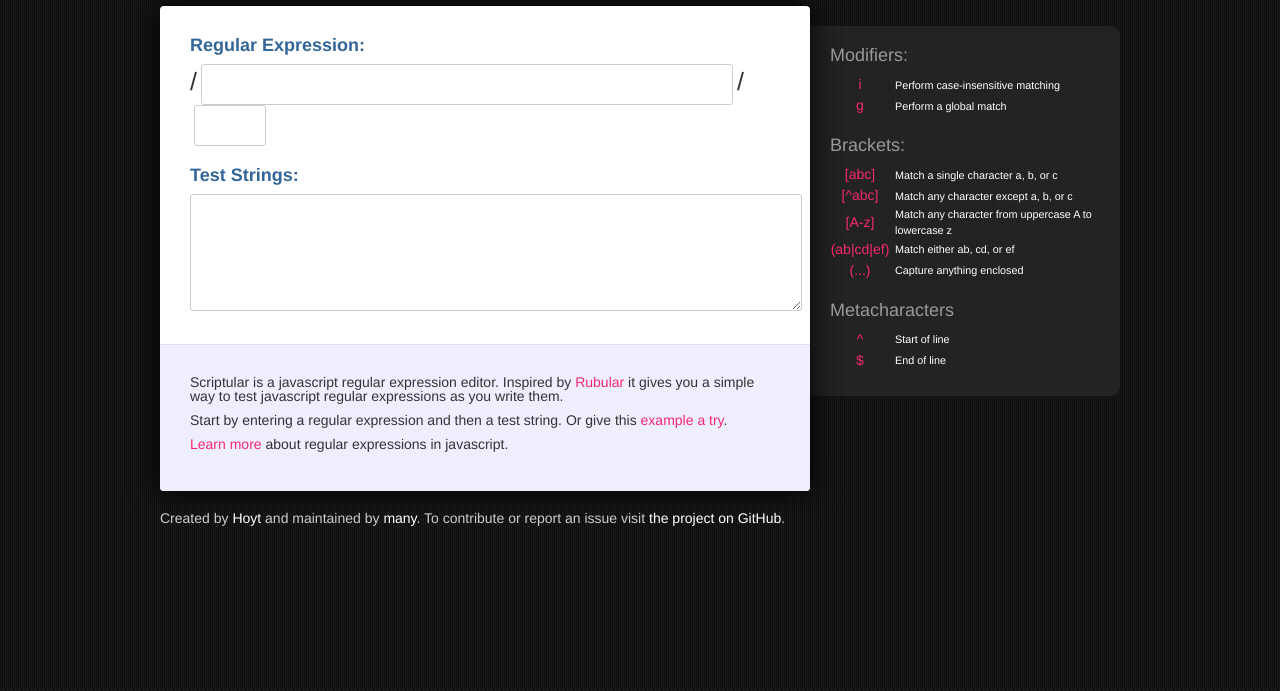
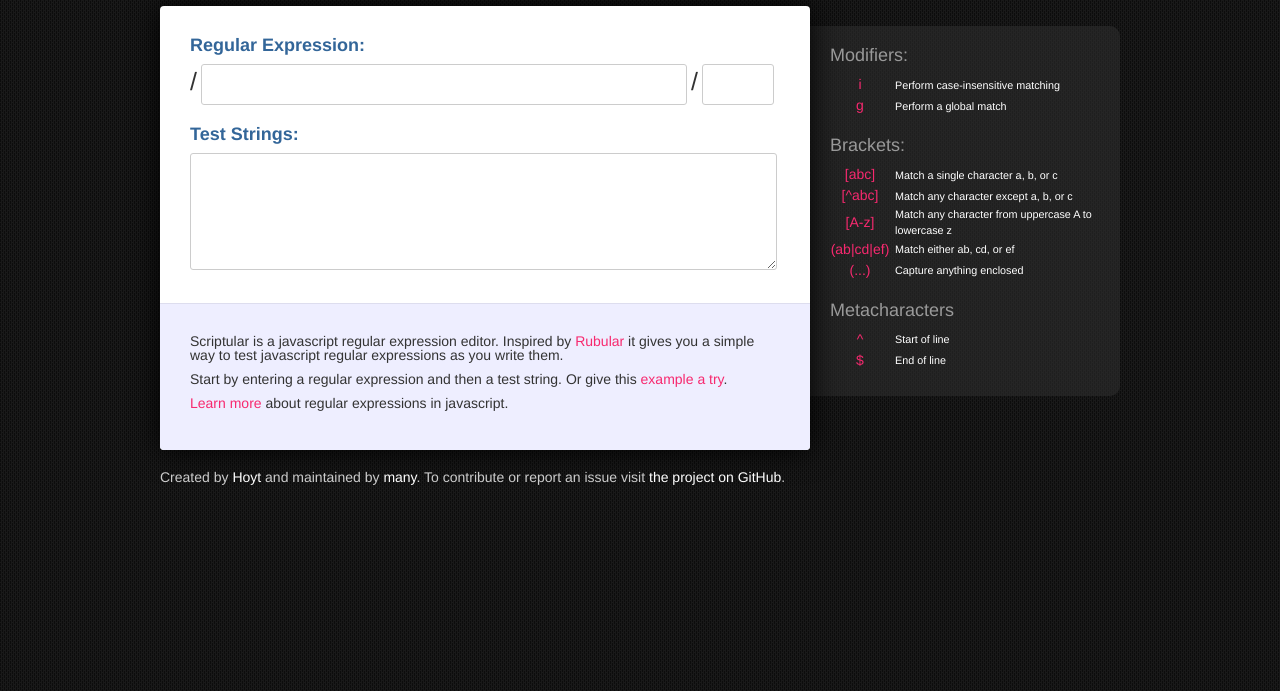
Before and after one commit to jonmagic/scriptular, a plain HTML site: page index.html in a window 1280 px wide. Shown: the part 109-800 px from the top of the page. Drawn offline with nearby package versions, Linux system fonts and the light colour scheme.

Commit message:
Fix layout

```diff
--- a/application.css
+++ b/application.css
@@ -211,7 +211,7 @@ input, textarea, #results, #groups {
 
 #expression input[name=expression] {
   margin: 0 4px;
-  width: 510px;
+  width: 464px;
 }
 
 #expression input[name=option] {
@@ -226,7 +226,7 @@ input, textarea, #results, #groups {
 
 #test_strings textarea {
   height: 95px;
-  width: 100%;
+  width: 565px;
 }
 
 #output, #error {
```
